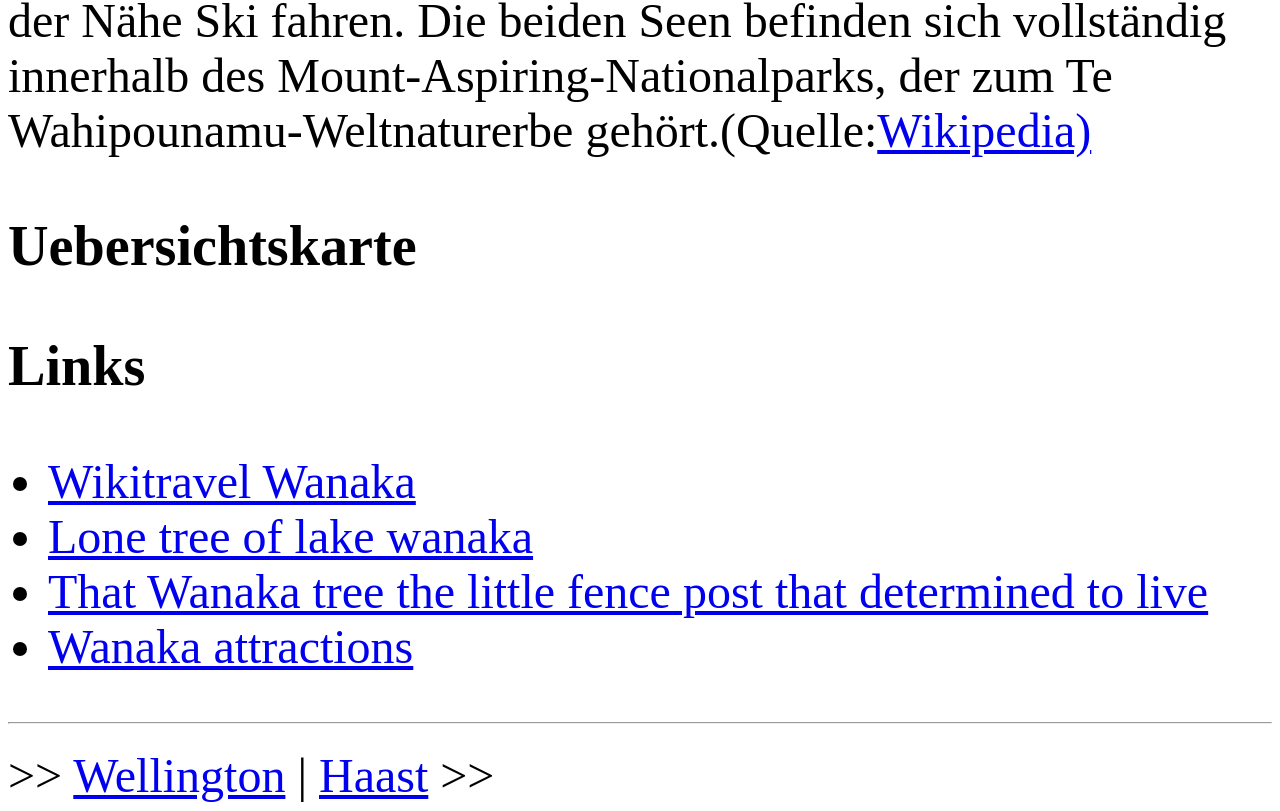
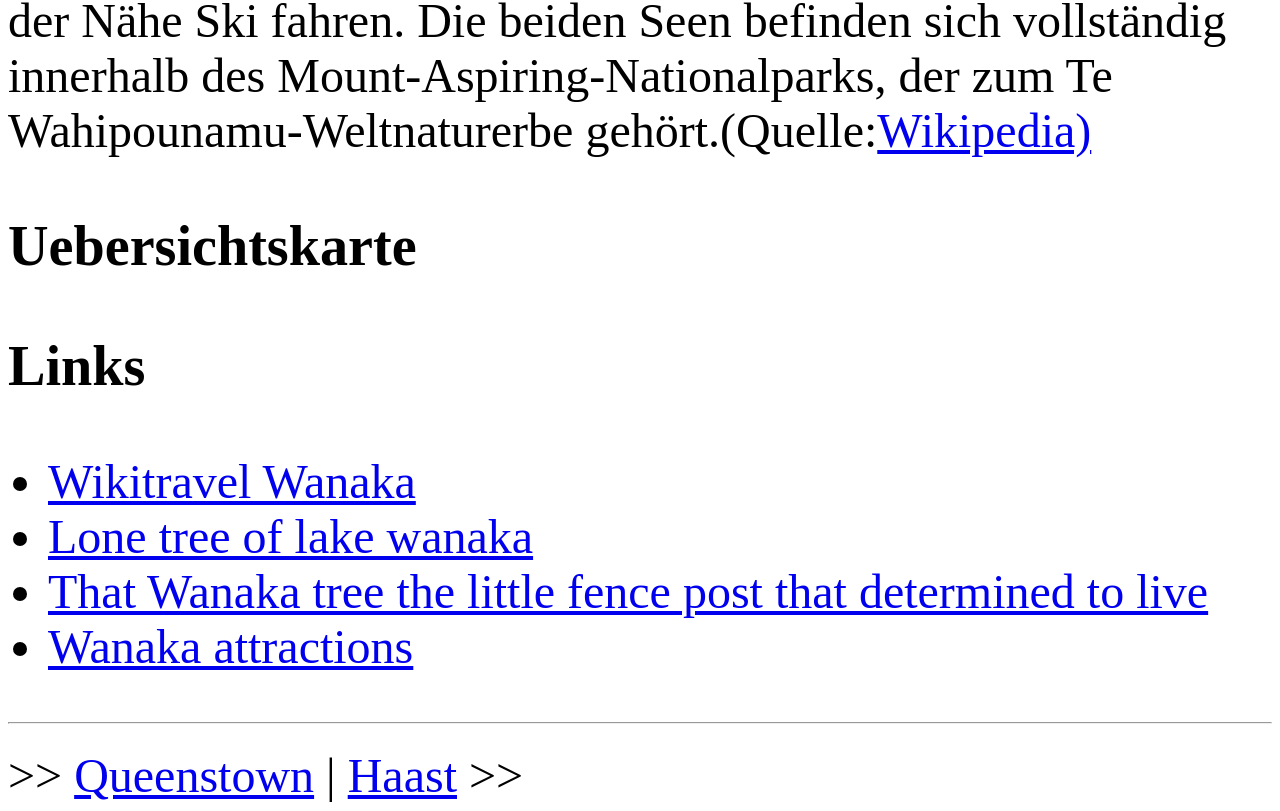
Before and after one commit to chebanova/chebanova.github.io, a plain HTML site: page nz/index.html in a window 1280 px wide. Shown: the part 2632-3443 px from the top of the page. Drawn offline with Linux system fonts and the light colour scheme.

Commit message:
Update index.html

```diff
--- a/nz/index.html
+++ b/nz/index.html
@@ -58,7 +58,7 @@
 
     <footer>
         <nav>
-            &gt;&gt; <a href="https://itzhalpepe.github.io/nz/">Wellington</a> |
+            &gt;&gt; <a href="https://muelluka.github.io/nz/">Queenstown</a> |
             <a href="https://gubbllukas.github.io/nz/">Haast</a> &gt;&gt;
 
         </nav>
```
